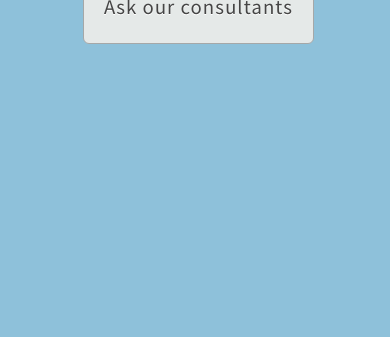
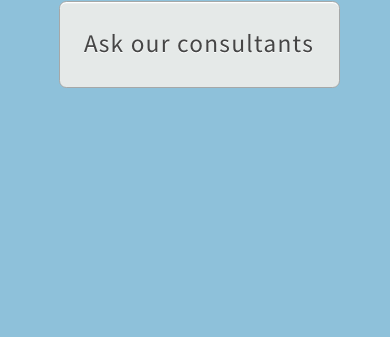
Before and after one commit to zenkalia/doesthismakemelookfat, a plain HTML site: page www/index.html in a window 390 px wide. Shown: the part 507-844 px from the top of the page. Drawn offline with Linux system fonts and the light colour scheme; some packages are replaced by stand-ins of ours.

Commit message:
:speak_no_evil: scale the app up from 320 that i developed it for

```diff
--- a/www/index.html
+++ b/www/index.html
@@ -57,6 +57,7 @@
         <script type="text/javascript" src="js/index.js"></script>
         <script type="text/javascript" src="lib/zepto.min.js"></script>
         <script type="text/javascript">
+            zoomScreen();
             app.initialize();
         </script>
     </body>
--- a/www/js/index.js
+++ b/www/js/index.js
@@ -47,6 +47,20 @@ var app = {
         console.log('Received Event: ' + id);
     }
 };
+
+var designWidth = 320; // zoom to fit this ratio
+var scaleChange = 1; // % change in scale from above #s
+
+function zoomScreen() {
+  var docWidth = window.outerWidth;
+  var docHeight = window.outerHeight;
+
+  if (docWidth != designWidth) {
+    var scaleX = docWidth / designWidth;
+    $('body').css('zoom', scaleX);
+    scaleChange = scaleX;
+  }
+}
 
 function show_compliment() {
   $("#my-compliment").html(compliments.sample());
```
